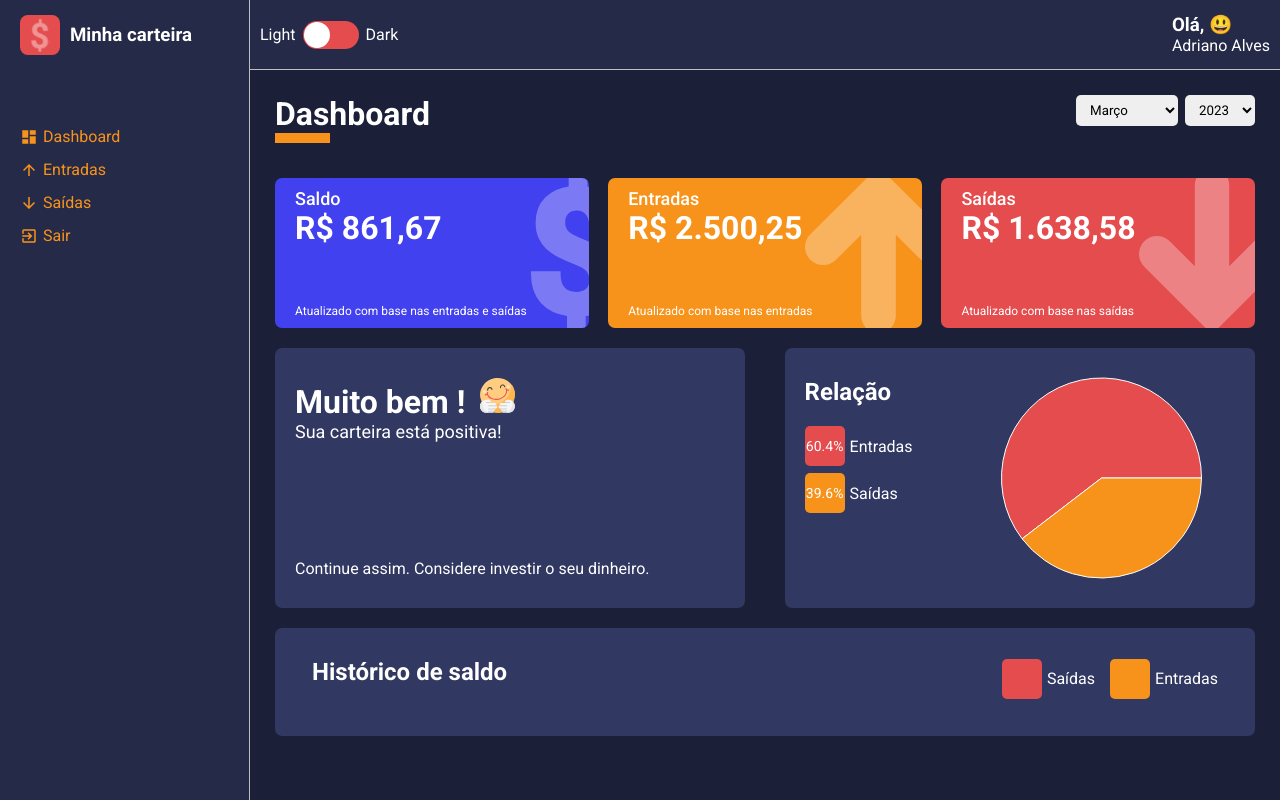
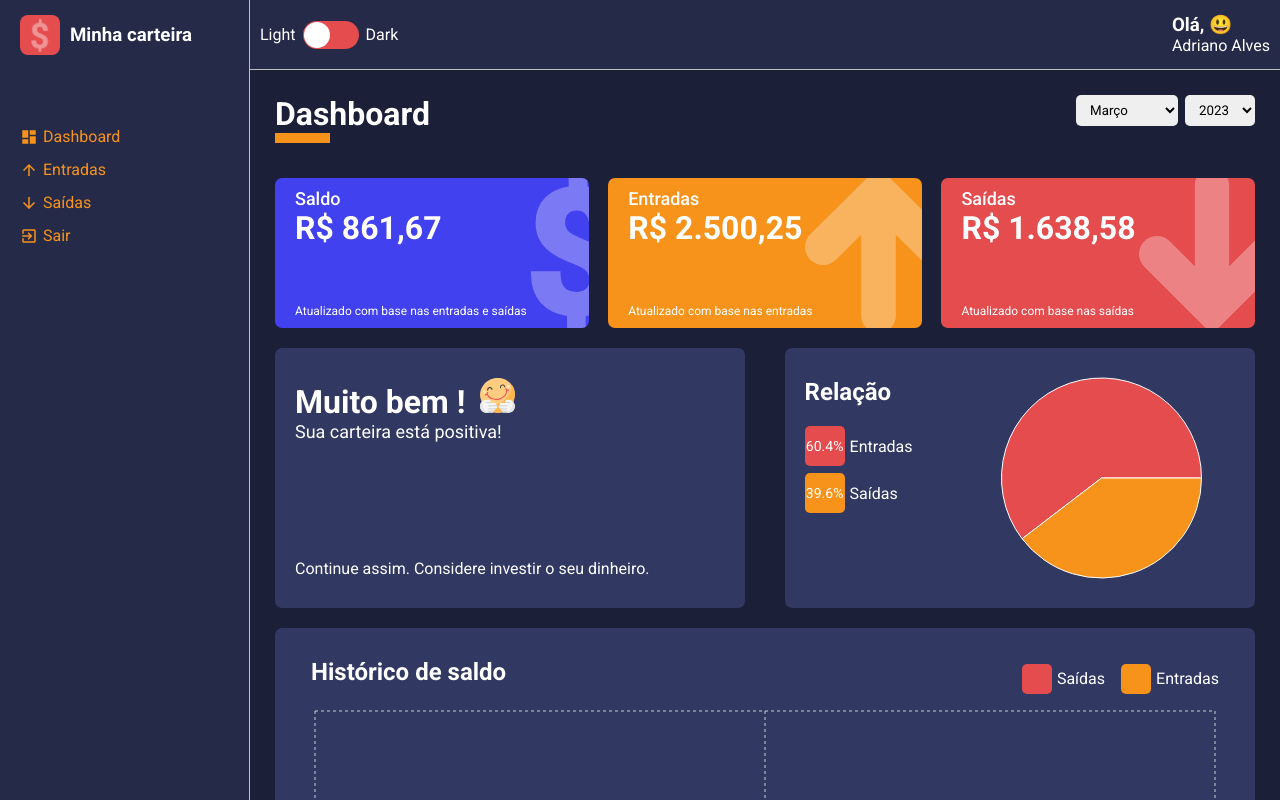
Before and after one commit to Adrianodbs/Minha-carteira, a React (Create React App) app: page /dashboard in a window 1280 px wide. Built offline with nearby package versions, Linux system fonts and the light colour scheme.

Commit message:
Formatando os valores da legenda do gráfico

```diff
--- a/src/components/HistoryBox/index.tsx
+++ b/src/components/HistoryBox/index.tsx
@@ -1,4 +1,6 @@
 import * as C from './styles'
+
+import formatCurrency from '../../utils/formatCurrency'
 
 import {
   ResponsiveContainer,
@@ -26,7 +28,7 @@ function HistoryBox({
 }: IHistoryBoxProp) {
   return (
     <C.Container>
-      <C.ChartHeader>
+      <C.Header>
         <h2>Histórico de saldo</h2>
         <C.LegendContainer>
           <C.Legend color={lineColorAmountOutput}>
@@ -38,7 +40,7 @@ function HistoryBox({
             <span>Entradas</span>
           </C.Legend>
         </C.LegendContainer>
-      </C.ChartHeader>
+      </C.Header>
 
       <C.ChartContainer>
         <ResponsiveContainer>
@@ -48,7 +50,7 @@ function HistoryBox({
           >
             <CartesianGrid strokeDasharray="3 3" stroke="#cecece" />
             <XAxis dataKey="month" stroke="#cecece" />
-            <Tooltip />
+            <Tooltip formatter={value => formatCurrency(Number(value))} />
             <Line
               type="monotone"
               dataKey="amountEntry"
--- a/src/components/HistoryBox/styles.ts
+++ b/src/components/HistoryBox/styles.ts
@@ -1,67 +1,84 @@
-import styled from "styled-components";
+import styled, {keyframes} from 'styled-components';
 
-interface ILegendProps{
-  color: string
+interface ILegendProps {
+    color: string;
 }
+
+const animate = keyframes`
+    0% {
+        transform: translateX(-100px);
+        opacity: 0;
+    }
+    50%{
+        opacity: .3;
+    }
+    100%{
+        transform: translateX(0px);
+        opacity: 1;
+    }
+`;
 
 export const Container = styled.div`
     width: 100%;
     display: flex;
     flex-direction: column;
-
-
-  background-color: ${props=>props.theme.colors.tertiary};
-  color: ${props=>props.theme.colors.white};
-
+    background-color: ${props => props.theme.colors.tertiary};
+    color: ${props => props.theme.colors.white};
     margin: 10px 0;
     padding: 30px 20px;
     border-radius: 7px;
-
-
-`
+    animation: ${animate} .5s;
+`;
 
 export const ChartContainer = styled.div`
-  height: 260px;
-  flex: 1;
-`
-export const ChartHeader = styled.header`
+
+     height: 400px;
+`;
+
+export const Header = styled.header`
+    width: 100%;
 
     display: flex;
     justify-content: space-between;
-  width: 100%;
-
-
-  >h2{
+    > h2 {
         margin-bottom: 20px;
-    padding-left: 17px;
+        padding-left: 16px;
     }
-`
+    @media(max-width: 1200px){
+        flex-direction: column;
+    }
+`;
 
 export const LegendContainer = styled.ul`
     list-style: none;
+
     display: flex;
-  gap: 15px;
-  padding-right: 17px;
-`
+    padding-right: 16px;
+`;
 
 export const Legend = styled.li<ILegendProps>`
-
     display: flex;
     align-items: center;
-
     margin-bottom: 7px;
-
-  >div{
-    background-color: ${props=>props.color};
+    margin-left: 16px;
+    > div {
+        background-color: ${props => props.color};
         width: 40px;
         height: 40px;
         border-radius: 5px;
+
         font-size: 14px;
         line-height: 40px;
         text-align: center;
     }
-
-  >span{
+    > span {
         margin-left: 5px;
     }
-`
+
+    @media(max-width: 1280px){
+        > div {
+            width: 30px;
+            height: 30px;
+        }
+    }
+`;
```
Lines whose indentation alone changed are shown as unchanged.
